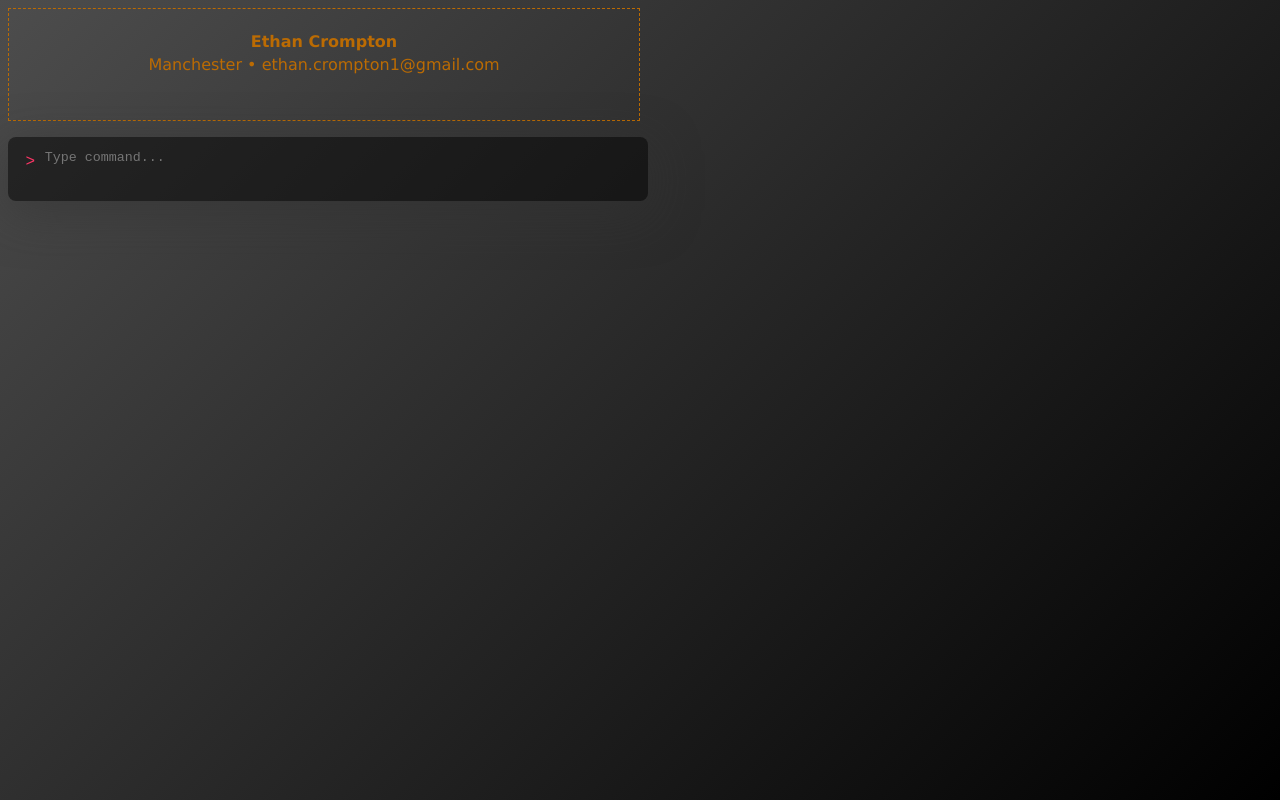
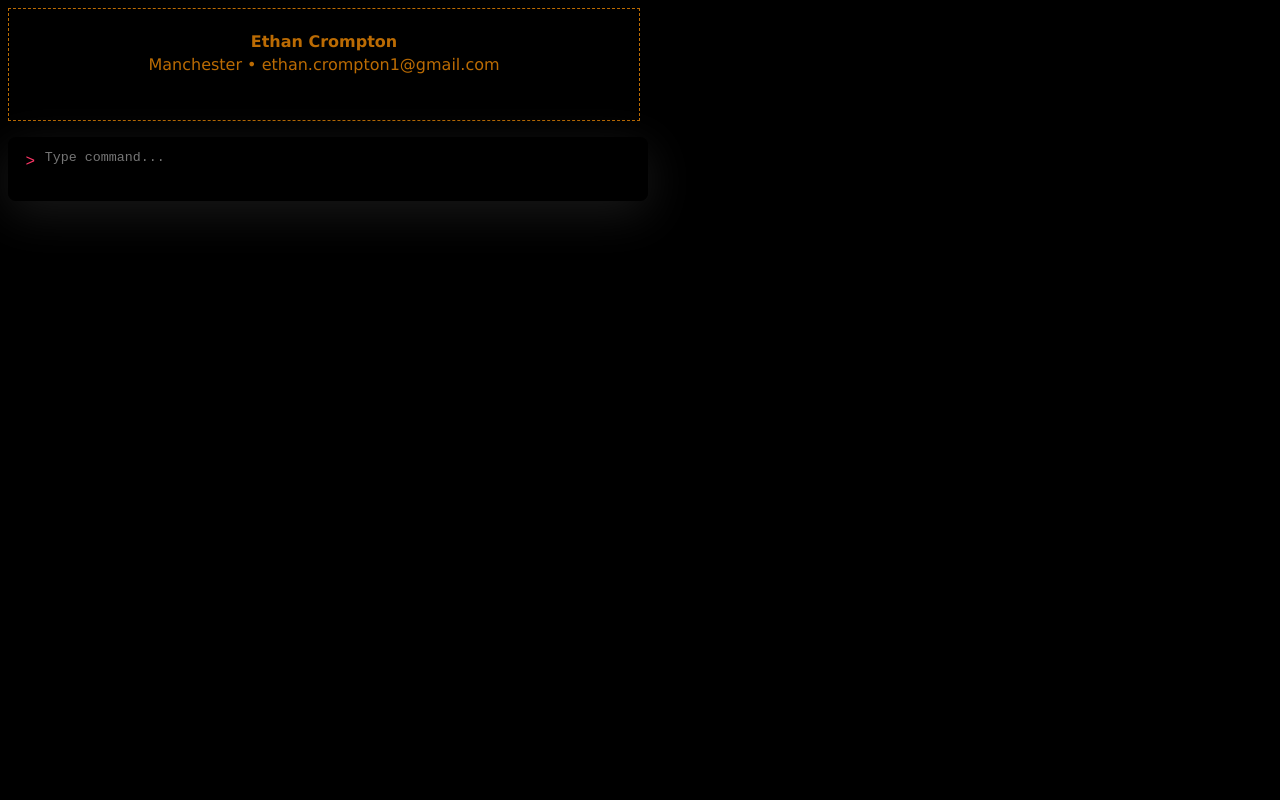
Before and after one commit to TriggerHappyHog/console-cv, a plain HTML site: page index.html in a window 1280 px wide. Drawn offline with nearby package versions, Linux system fonts and the light colour scheme.

Commit message:
style.css
made the background black.

```diff
--- a/style.css
+++ b/style.css
@@ -5,8 +5,7 @@ body {
 }
 
 body {
-  background-color: #ececec;
-  background:linear-gradient(135deg, #4d4d4d, #000000);
+  background-color: black;
   color: #fff;
   /*padding: 0.5em 1em;*/
   -webkit-font-smoothing: antialiased;
```
